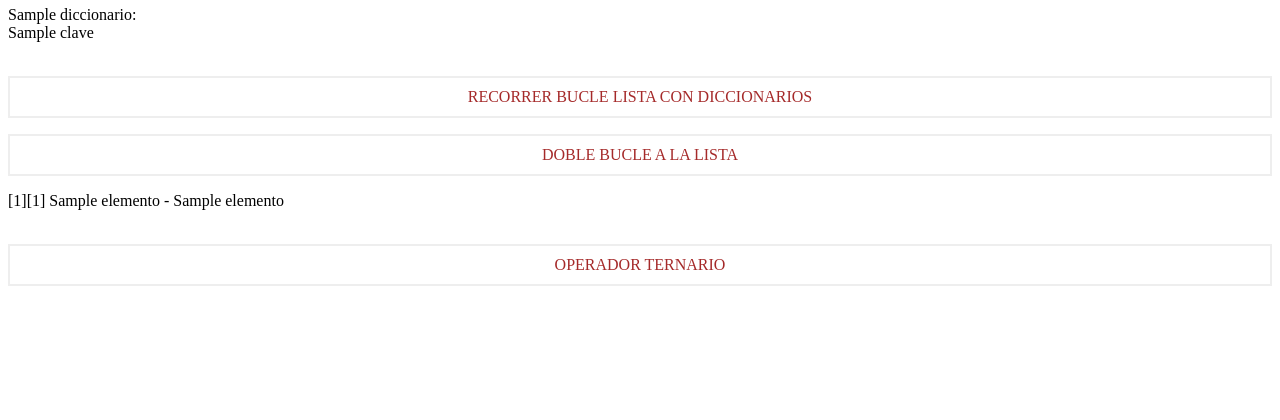
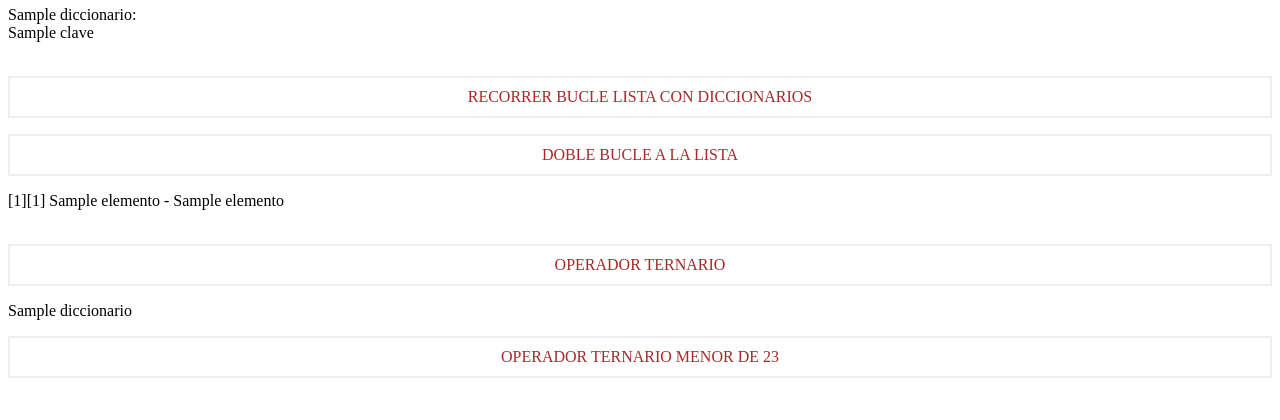
Before and after one commit to isabelnavarrete/practicas, a Flask app: template ejemploListasDiccionarios/templates/index.html in a window 1280 px wide. Shown: the part 398-818 px from the top of the page. Before the commit the page ends 684 px from the top, so only its background shows below. Run offline with Flask 2, Linux system fonts and the light colour scheme; the template is opened without the code that fills it: most values are stand-ins (such as "Sample title", 1, 10 or a date in 2020).

Commit message:
Add files via upload

```diff
--- a/ejemploListasDiccionarios/templates/index.html
+++ b/ejemploListasDiccionarios/templates/index.html
@@ -100,8 +100,14 @@
 
 {% for user in mezcladoLD %}
 
-    <div class="{{ 'mayor' if (user.edad > 23) else 'menor' }}">  {{ user if ( user.edad > 23) }}</div>
+    <div class="{{ 'mayor' if (user.edad > 23) else 'menor' }}">{{ user }}</div>
 
+{% endfor %}
+
+<p>OPERADOR TERNARIO MENOR DE 23</p>
+{% for user in mezcladoLD %}
+
+    {{ user if (user.edad > 23) }}<br>
 
 {% endfor %}
 </body>
```
